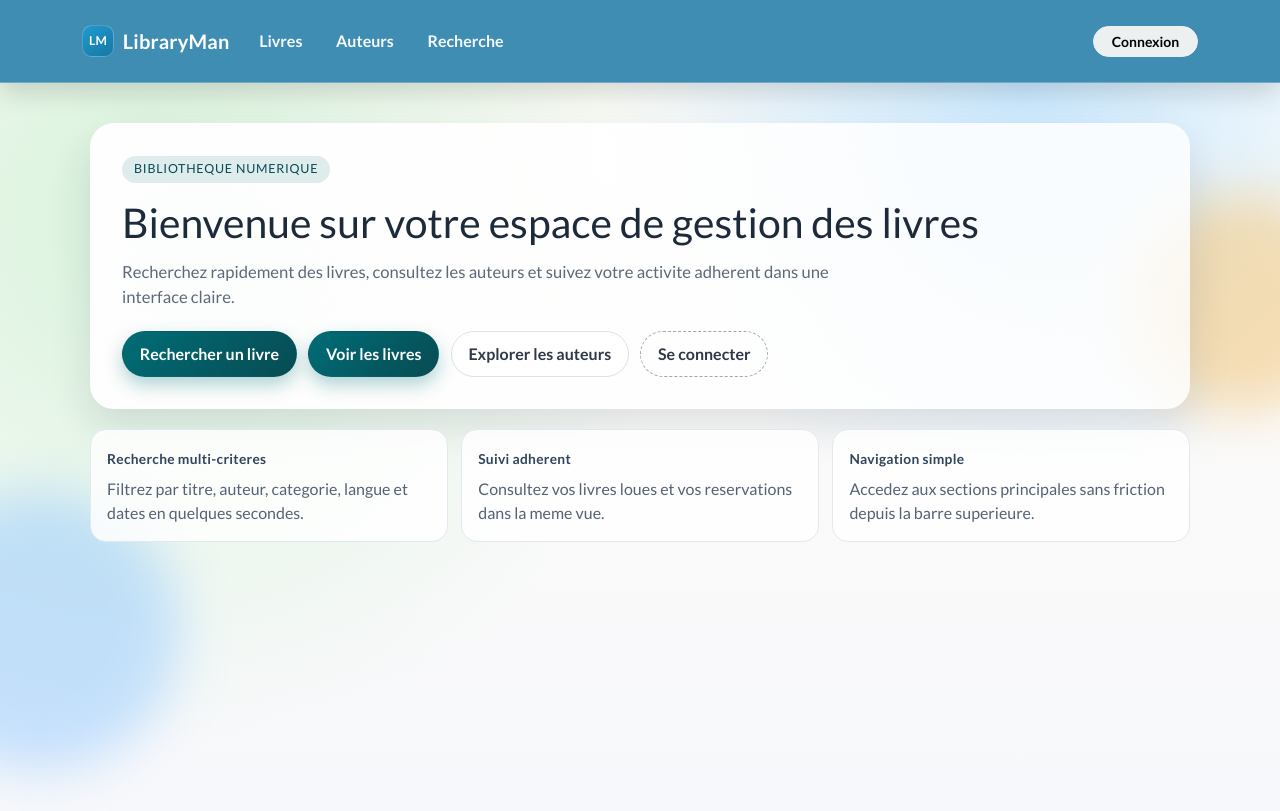
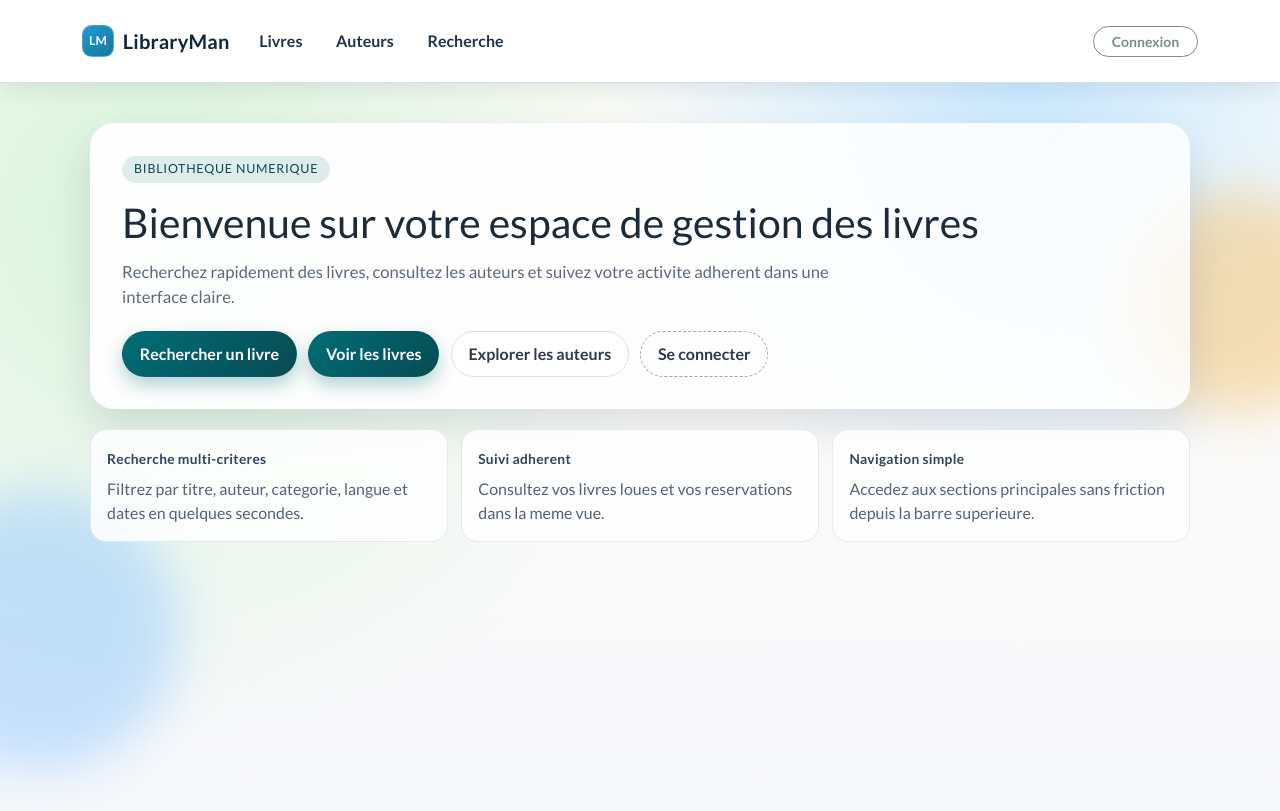
Before and after one commit to AirbnbEcoPlus/projet-2026-biblo-front, an Angular app: page / in a window 1280 px wide. Built offline with nearby package versions, Linux system fonts and the light colour scheme.

Commit message:
navbar color fix

```diff
--- a/src/app/app.css
+++ b/src/app/app.css
@@ -2,9 +2,9 @@
 	position: sticky;
 	top: 0;
 	z-index: 1030;
-	background-color: #3f8db2 !important;
-	border-bottom: 1px solid rgba(255, 255, 255, 0.25);
-	box-shadow: 0 10px 24px rgba(0, 0, 0, 0.14);
+	background-color: #ffffff !important;
+	border-bottom: 1px solid #d7e0ea;
+	box-shadow: 0 8px 20px rgba(20, 36, 58, 0.08);
 }
 
 .brand {
@@ -13,6 +13,7 @@
 	gap: 0.55rem;
 	font-weight: 700;
 	letter-spacing: 0.01em;
+	color: #10263a;
 }
 
 .brand-badge {
@@ -36,19 +37,19 @@
 .nav-primary .nav-link {
 	border-radius: 0.55rem;
 	padding: 0.45rem 0.85rem;
-	color: #f5fbff;
+	color: #1f3448;
 	font-weight: 600;
 	transition: background-color 0.2s ease, color 0.2s ease;
 }
 
 .nav-primary .nav-link:hover {
-	background: rgba(255, 255, 255, 0.2);
-	color: #fff;
+	background: #eff5fb;
+	color: #162b3f;
 }
 
 .nav-primary .nav-link.active {
-	background: #ffffff;
-	color: #1f5c7a;
+	background: #dfeef9;
+	color: #14344e;
 	font-weight: 700;
 }
 
@@ -62,9 +63,9 @@
 	display: inline-flex;
 	align-items: center;
 	gap: 0.45rem;
-	background: rgba(255, 255, 255, 0.15);
-	border: 1px solid rgba(255, 255, 255, 0.25);
-	color: #fff;
+	background: #f4f8fc;
+	border: 1px solid #d7e4f1;
+	color: #20364a;
 	border-radius: 999px;
 	padding: 0.28rem 0.7rem;
 	max-width: 300px;
@@ -92,14 +93,15 @@
 	.navbar-collapse {
 		margin-top: 0.7rem;
 		border-radius: 0.9rem;
-		background: rgba(23, 89, 118, 0.94);
+		background: #ffffff;
+		border: 1px solid #d9e4ee;
 		padding: 0.6rem;
 	}
 
 	.nav-secondary {
 		margin-top: 0.65rem;
 		padding-top: 0.65rem;
-		border-top: 1px solid rgba(255, 255, 255, 0.24);
+		border-top: 1px solid #d9e4ee;
 		align-items: stretch;
 	}
 
--- a/src/app/app.html
+++ b/src/app/app.html
@@ -1,4 +1,4 @@
-<nav class="navbar navbar-expand-lg navbar-dark bg-primary app-navbar">
+<nav class="navbar navbar-expand-lg navbar-light bg-white app-navbar">
   <div class="container py-1">
     <a class="navbar-brand brand" routerLink="/" (click)="closeMobileMenu()">
       <span class="brand-badge" aria-hidden="true">LM</span>
@@ -33,9 +33,9 @@
               <span class="badge rounded-pill text-bg-warning">Admin</span>
             }
           </div>
-          <button type="button" class="btn btn-sm btn-light logout-btn" (click)="logout()">Deconnexion</button>
+          <button type="button" class="btn btn-sm btn-outline-dark logout-btn" (click)="logout()">Deconnexion</button>
         } @else {
-          <a class="btn btn-sm btn-light login-btn" routerLink="/login" routerLinkActive="active" (click)="closeMobileMenu()">Connexion</a>
+          <a class="btn btn-sm btn-outline-dark login-btn" routerLink="/login" routerLinkActive="active" (click)="closeMobileMenu()">Connexion</a>
         }
       </div>
     </div>
```
